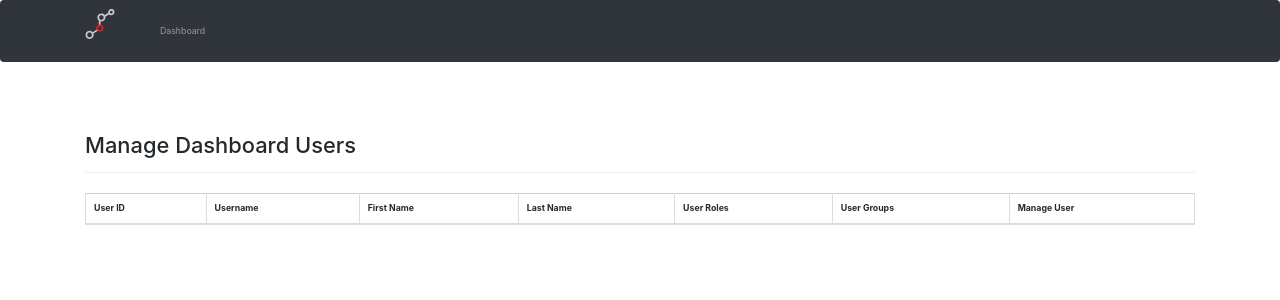
After one commit to molssi-seamm/seamm_dashboard, a Python web app: template app/templates/auth/manage_users.html in a window 1280 px wide. The commit adds this page. Shown: the top 300 px of the page. Run offline with Jinja, Linux system fonts and the light colour scheme; the template is opened without the code that fills it, so the values that code supplies are empty; some libraries are stand-ins or nearby versions.

Commit message:
add manage users page, other small changes

```diff
--- a/app/auth/views.py
+++ b/app/auth/views.py
@@ -84,6 +84,10 @@ def logout():
     unset_jwt_cookies(response)
     return response
 
+@auth.route("/manage_users")
+def manage_users():
+    return render_template("auth/manage_users.html")
+
 
 @auth.route("/create_user", methods=["GET", "POST"])
 def create_user():
--- a/app/static/js/setup.js
+++ b/app/static/js/setup.js
@@ -36,7 +36,7 @@ $.ajaxSetup ({
           `
           if (data.roles.includes("admin")) {
             loginString = loginString.concat(`<h6 class="dropdown-header">Admin Actions</h6>
-            <a class="dropdown-item" href="#">Manage Users</a>`)
+            <a class="dropdown-item" href="/manage_users">Manage Users</a>`)
           }
 
           loginString = loginString.concat(`</div>
--- a/app/templates/auth/base.html
+++ b/app/templates/auth/base.html
@@ -49,6 +49,9 @@
 <script src="{{ url_for('static', filename='node_modules/jquery/dist/jquery.min.js') }}"></script>
 <script src="{{ url_for('static', filename='js/timer.js') }}"></script>
 <script src="{{ url_for('static', filename='js/setup.js') }}"></script>
+<script>
+    $("body").addClass('bg-white')
+</script>
 {{ super() }}
 {{ moment.include_moment() }}
 {% endblock %}
--- a/app/templates/auth/login.html
+++ b/app/templates/auth/login.html
@@ -5,7 +5,6 @@
 {% block page_content %}
 <div class="page-header">
     <h1>Login</h1>
-    {{ current_user }}
 </div>
 <div class="col-md-4">
     {{ wtf.quick_form(form) }}
--- /dev/null
+++ b/app/templates/auth/manage_users.html
@@ -0,0 +1,46 @@
+{% extends "auth/base.html" %}
+{% import "bootstrap/wtf.html" as wtf %}
+
+
+{% block page_content %}
+<div class="page-header">
+    <h1>Manage Dashboard Users</h1>
+</div>
+<table id="jobs" class="table table-responsive-sm table-bordered table-striped table-sm" style="width:100%">
+    <thead>
+      <tr>
+        <th>
+          User ID
+        </th>
+        <th>
+          Username
+        </th>
+        <th>
+            First Name
+          </th>
+          <th>
+            Last Name
+          </th>
+        <th>
+          User Roles
+        </th>
+        <th>
+          User Groups
+        </th>
+        <th>
+          Manage User
+        </th>
+      </tr>
+    </thead>
+  </table>
+
+    <script src="{{ url_for('static', filename='node_modules/jquery/dist/jquery.min.js') }}"></script>
+    <script src="{{ url_for('static', filename='node_modules/datatables.net/js/jquery.dataTables.min.js') }}"></script>
+    <script src="{{ url_for('static', filename='node_modules/datatables.net-dt/js/dataTables.dataTables.min.js') }}"></script>
+    <script src="{{ url_for('static', filename='node_modules/datatables.net-bs4/js/dataTables.bootstrap4.min.js') }}"></script>
+    <link rel="stylesheet" type="text/css" href="{{ url_for('static', filename='node_modules/datatables.net-bs4/css/dataTables.bootstrap4.min.css') }}"/>
+    <link rel="stylesheet" type="text/css" href="{{ url_for('static', filename='node_modules/datatables.net-buttons-bs4/css/buttons.bootstrap4.min.css') }}"/>
+
+    <script src="{{ url_for('static', filename='js/manage_users.js') }}"></script>
+
+{% endblock %}
```
